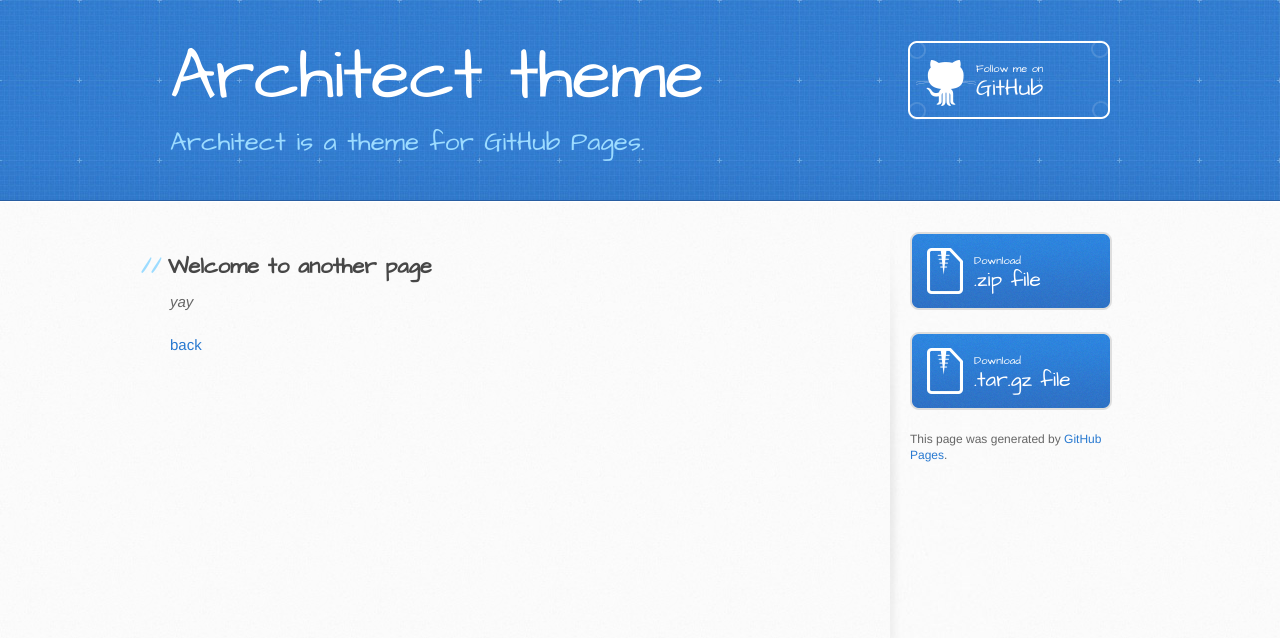
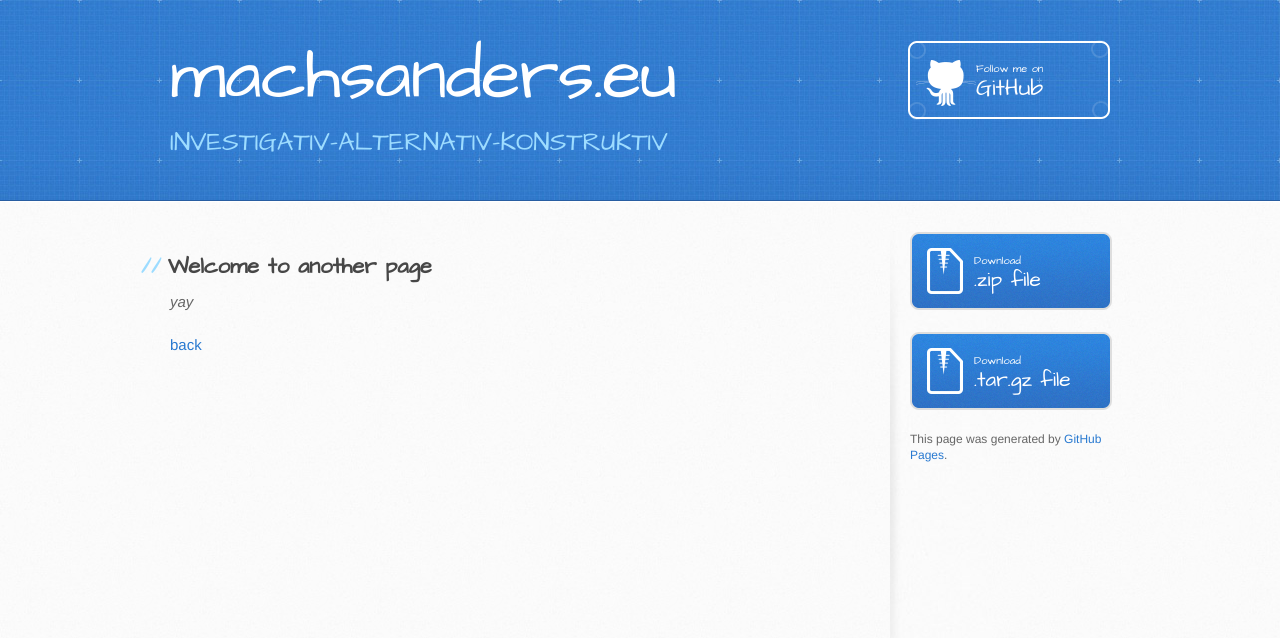
Before and after one commit to uli0304/uli0304.github.io, a Jekyll site: the page built from another-page.md, in a window 1280 px wide. Shown: the top 638 px of the page. Built offline with Jekyll 4.4.1, drawn with Linux system fonts in a browser that asks for light colours; our own code applies the rules of GitHub Pages for plain Markdown files.

Commit message:
Update _config.yml

```diff
--- a/_config.yml
+++ b/_config.yml
@@ -1,5 +1,5 @@
-title: Architect theme
-description: Architect is a theme for GitHub Pages.
+title: machsanders.eu
+description: INVESTIGATIV-ALTERNATIV-KONSTRUKTIV
 show_downloads: true
 google_analytics:
 theme: jekyll-theme-architect
```
